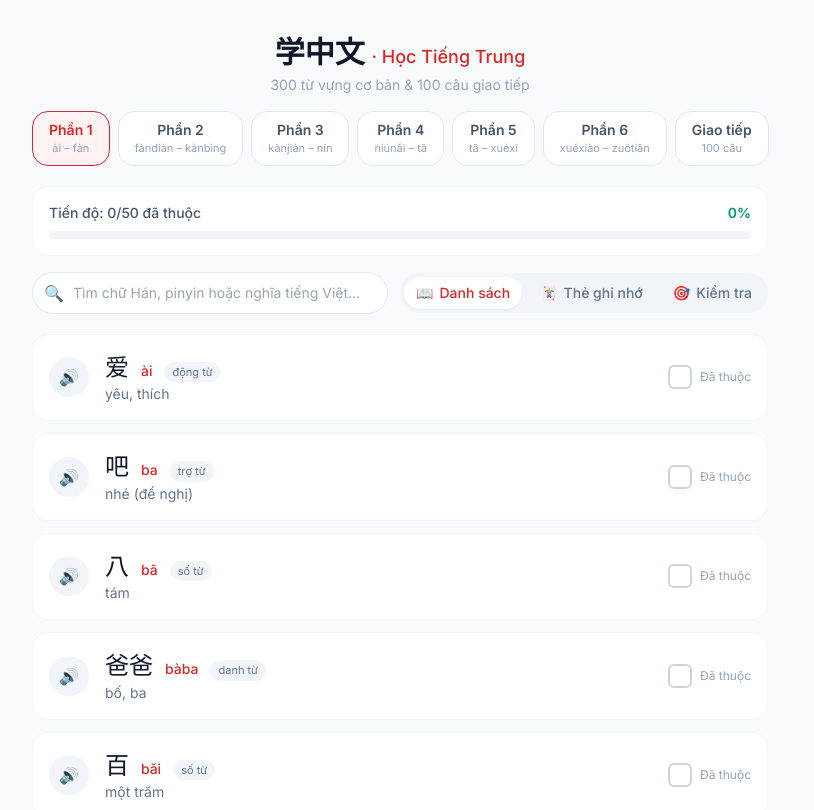
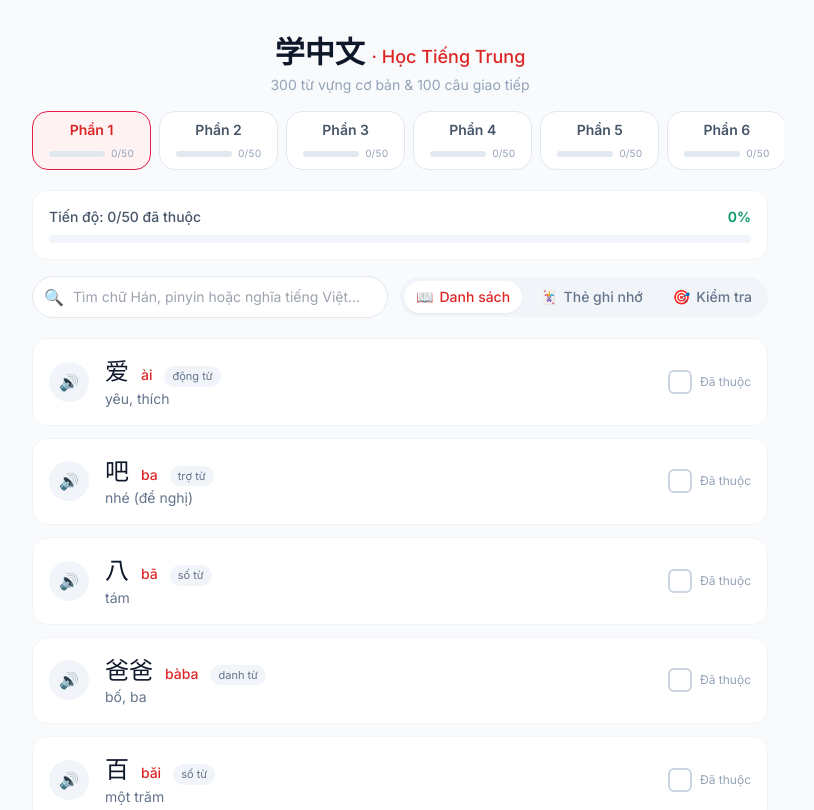
Before and after one commit to duongkien27/LearnChinese, a React (Vite) app: page / in a window 1280 px wide. Shown: the top 810 px of the page, without its empty margins (240-1054 px from the left). Built offline with nearby package versions, Linux system fonts and the light colour scheme.

Commit message:
Update UI

```diff
--- a/src/App.jsx
+++ b/src/App.jsx
@@ -37,8 +37,8 @@ export default function App() {
   const tabs = useMemo(() => {
     if (!data) return []
     return [
-      ...data.groups.map((g) => ({ key: g.key, label: g.label, sub: g.sub })),
-      { key: 'sentences', label: 'Giao tiếp', sub: '100 câu' },
+      ...data.groups.map((g) => ({ key: g.key, label: g.label, items: g.items })),
+      { key: 'sentences', label: 'Giao tiếp', items: data.sentences },
     ]
   }, [data])
 
@@ -75,7 +75,10 @@ export default function App() {
 
       {/* Tabs (scrollable) */}
       <nav className="scroll-thin -mx-4 mb-4 flex gap-2 overflow-x-auto px-4 pb-1">
-        {tabs.map((t) => (
+        {tabs.map((t) => {
+          const done = t.items.filter((it) => isLearned(it.id)).length
+          const tabPct = t.items.length ? Math.round((done / t.items.length) * 100) : 0
+          return (
             <button
               key={t.key}
               onClick={() => setTab(t.key)}
@@ -92,9 +95,20 @@ export default function App() {
               >
                 {t.label}
               </span>
-            <span className="block whitespace-nowrap text-[11px] text-slate-400">{t.sub}</span>
+              <div className="mt-1.5 flex items-center gap-1.5">
+                <div className="h-1.5 w-14 overflow-hidden rounded-full bg-slate-200">
+                  <div
+                    className="h-full rounded-full bg-emerald-500 transition-all duration-500"
+                    style={{ width: `${tabPct}%` }}
+                  />
+                </div>
+                <span className="text-[10px] tabular-nums text-slate-400">
+                  {done}/{t.items.length}
+                </span>
+              </div>
             </button>
-        ))}
+          )
+        })}
       </nav>
 
       {/* Progress */}
```
Also changed, not shown: public/data.json. Lines whose indentation alone changed are shown as unchanged.
